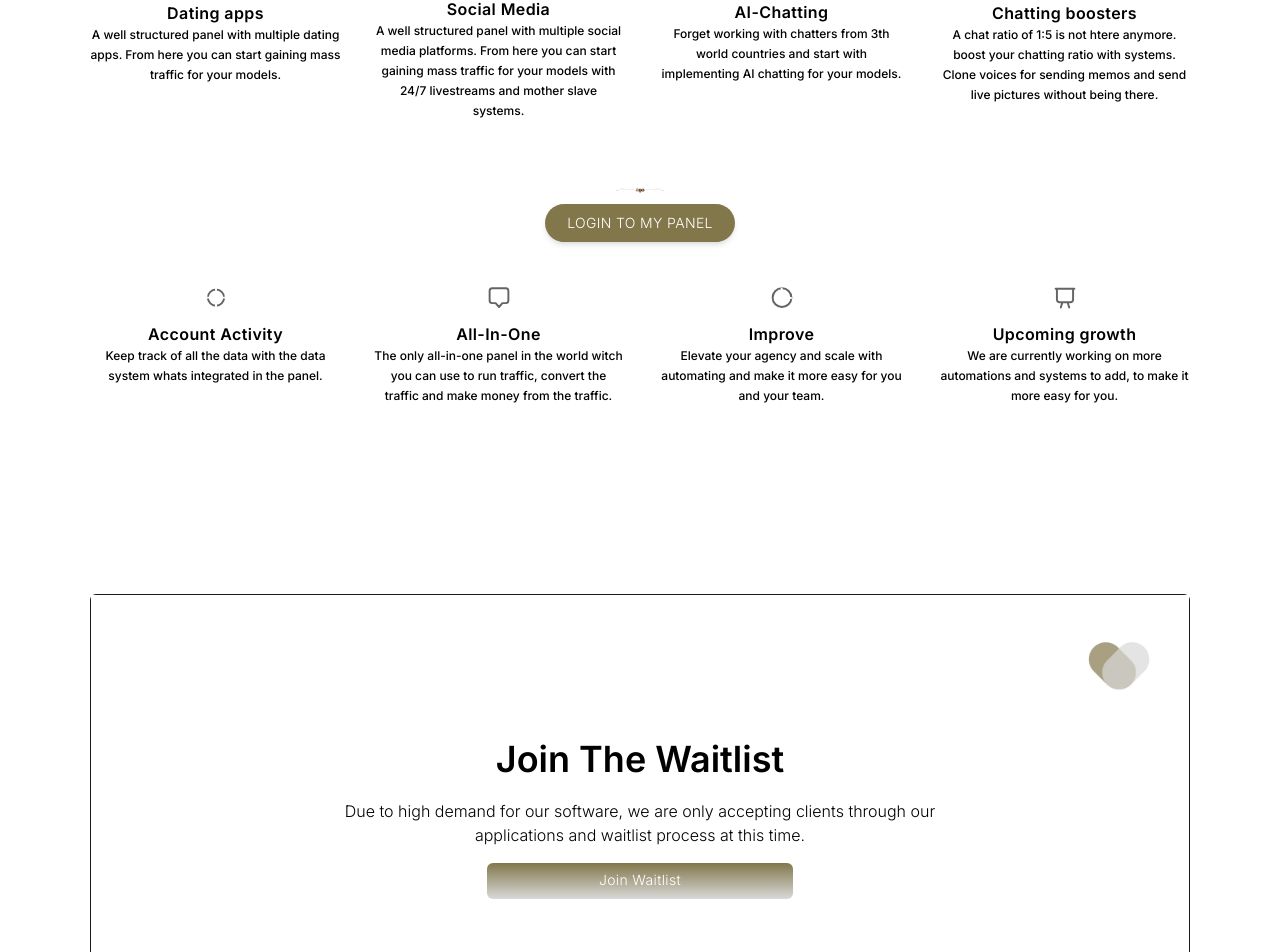
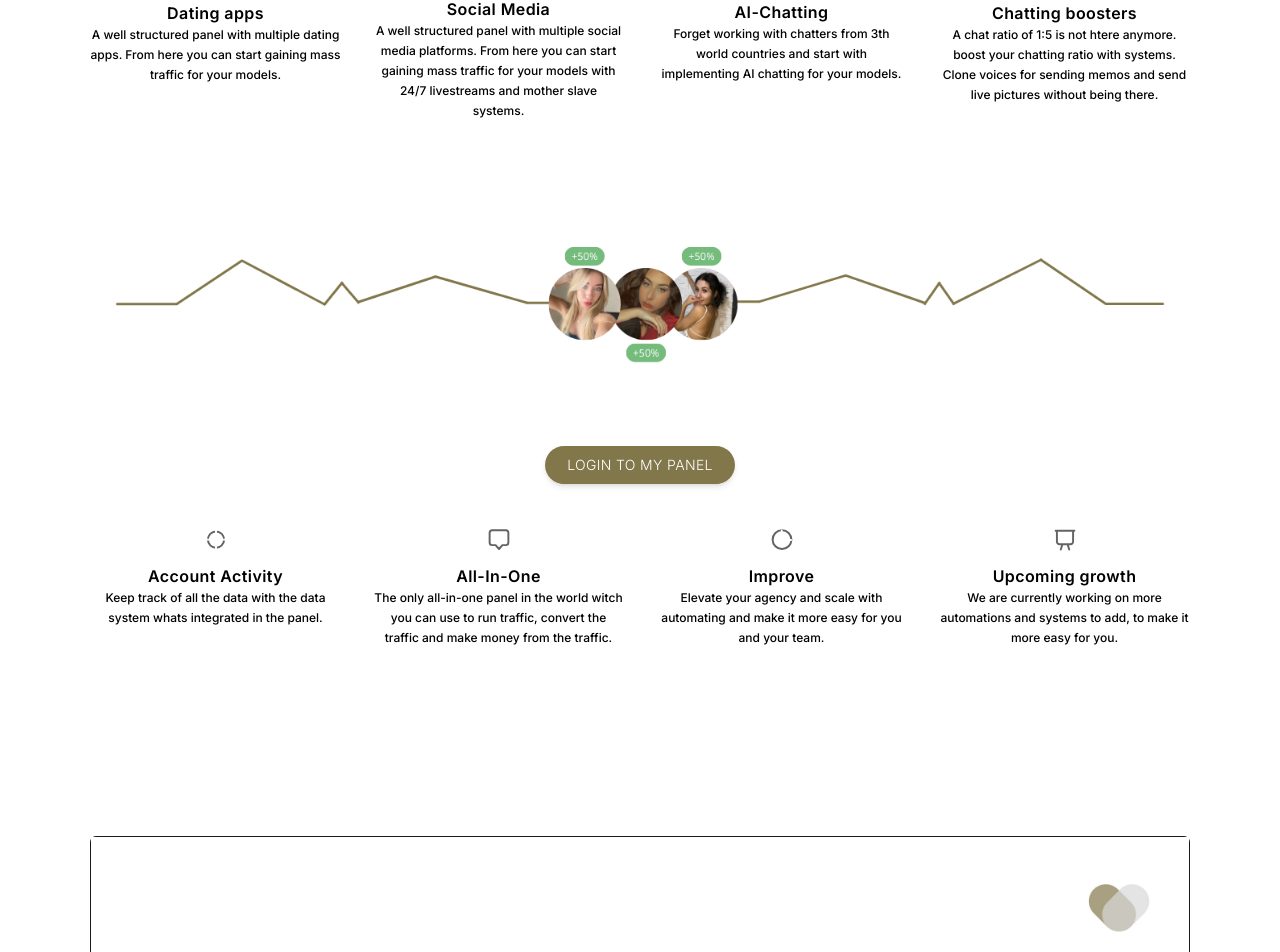
Before and after one commit to ai-to-ai/ato-webpanel, a Next.js app: page / in a window 1280 px wide. Shown: the part 1179-2131 px from the top of the page. Built offline with nearby package versions, Linux system fonts and the light colour scheme.

Commit message:
line_image_update

```diff
--- a/app/components/Hero.tsx
+++ b/app/components/Hero.tsx
@@ -216,15 +216,15 @@ export default function Hero(): JSX.Element {
                         <Image
                             alt="photos"
                             src="/images/lines.png"
-                            width="50"
-                            height="50" />
+                            width={1100}
+                            height={100} />
                     </div>
                     <div className="relative mt-8 items-center justify-center sm:hidden">
                         <Image
                             alt="photos"
                             src="/images/mobile_landing_lines.png"
-                            width="50"
-                            height="50"
+                            width={300}
+                            height={100}
                         />
                     </div>
                     <div className="flex w-full flex-col items-center justify-center">
```
